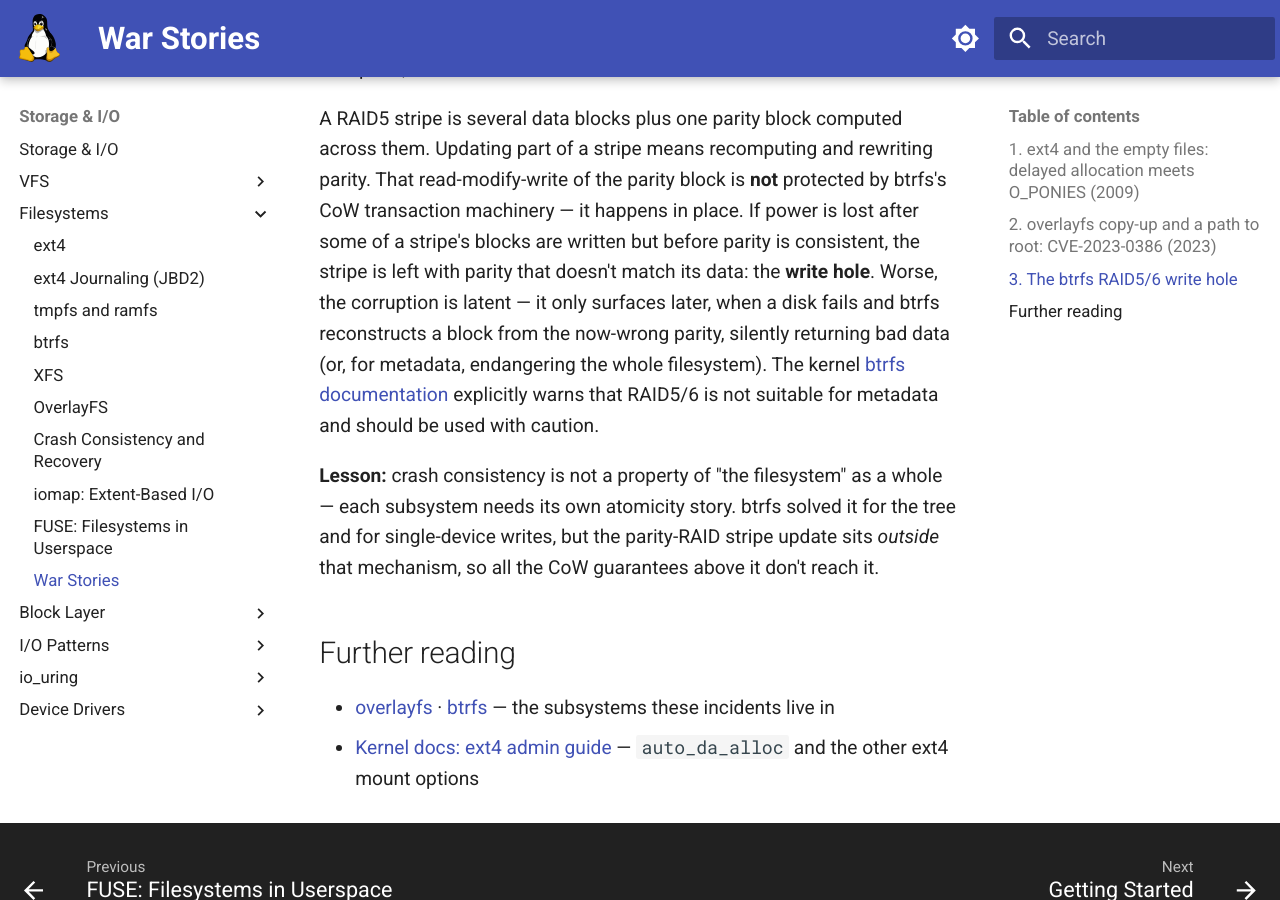
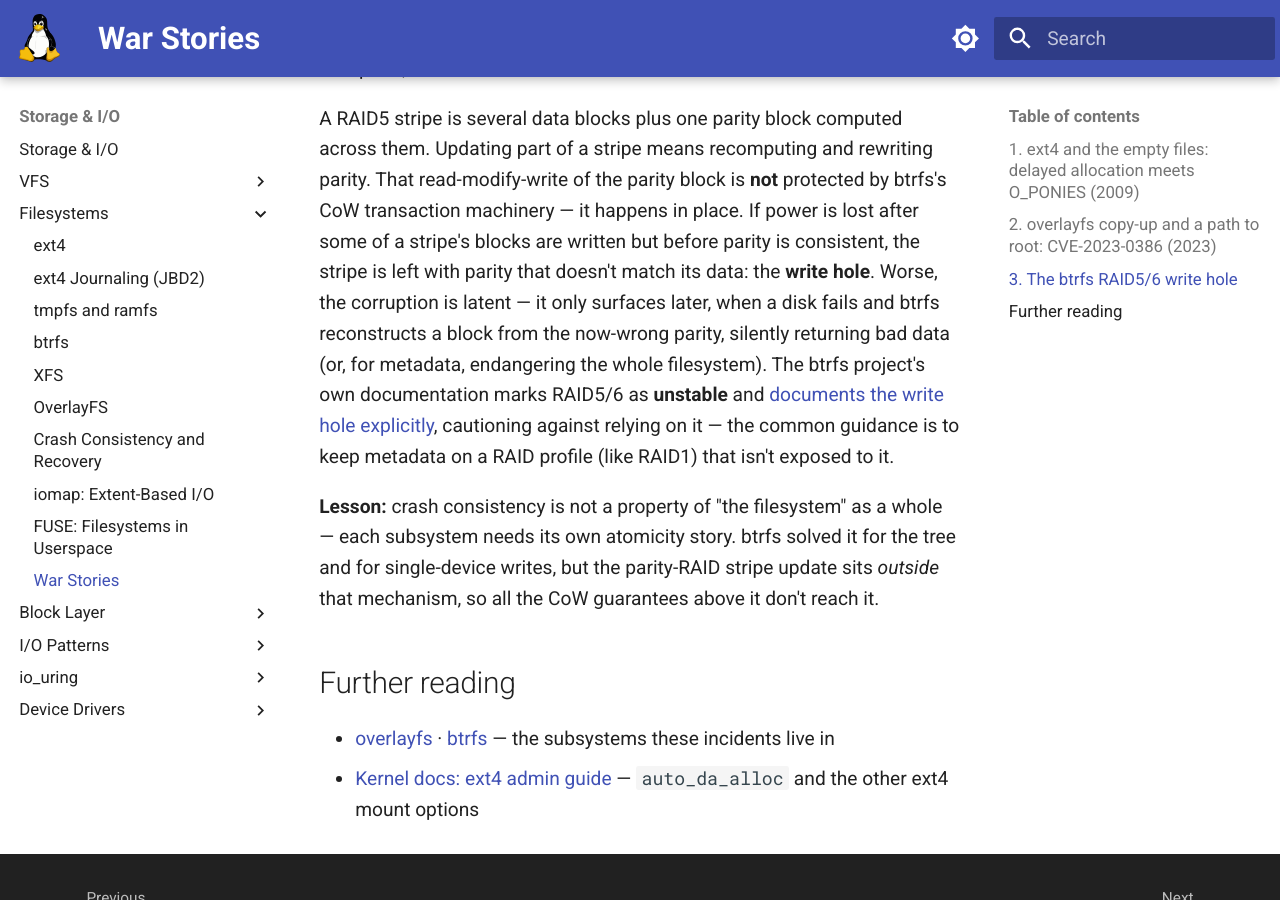
Before and after one commit to laveeshb/linux-kernel-internals, an MkDocs documentation site: the page built from docs/filesystems/war-stories.md, in a window 1280 px wide and 900 px high, scrolled down 2566 px. Built offline with MkDocs 1.6.1 and Material for MkDocs 9.7.7, drawn with Linux system fonts in a browser that asks for light colours.

Commit message:
filesystems: fix btrfs write-hole citation in war stories (review BLOCKER)
The kernel btrfs.html page is a feature overview and does not warn about
RAID5/6 or the write hole; that warning lives in the btrfs project docs.
Cite btrfs.readthedocs.io (which documents the write hole and marks RAID5/6
unstable) instead of overstating what the kernel doc says.

```diff
--- a/docs/filesystems/war-stories.md
+++ b/docs/filesystems/war-stories.md
@@ -28,7 +28,7 @@ The fix makes copy-up **verify the uid/gid actually map** into the mounter's nam
 
 [btrfs](btrfs.md) is copy-on-write and checksums everything, which normally makes it exceptionally crash-safe. Its parity RAID (RAID5/RAID6) is the glaring exception, and the reason is structural.
 
-A RAID5 stripe is several data blocks plus one parity block computed across them. Updating part of a stripe means recomputing and rewriting parity. That read-modify-write of the parity block is **not** protected by btrfs's CoW transaction machinery — it happens in place. If power is lost after some of a stripe's blocks are written but before parity is consistent, the stripe is left with parity that doesn't match its data: the **write hole**. Worse, the corruption is latent — it only surfaces later, when a disk fails and btrfs reconstructs a block from the now-wrong parity, silently returning bad data (or, for metadata, endangering the whole filesystem). The kernel [btrfs documentation](https://docs.kernel.org/filesystems/btrfs.html) explicitly warns that RAID5/6 is not suitable for metadata and should be used with caution.
+A RAID5 stripe is several data blocks plus one parity block computed across them. Updating part of a stripe means recomputing and rewriting parity. That read-modify-write of the parity block is **not** protected by btrfs's CoW transaction machinery — it happens in place. If power is lost after some of a stripe's blocks are written but before parity is consistent, the stripe is left with parity that doesn't match its data: the **write hole**. Worse, the corruption is latent — it only surfaces later, when a disk fails and btrfs reconstructs a block from the now-wrong parity, silently returning bad data (or, for metadata, endangering the whole filesystem). The btrfs project's own documentation marks RAID5/6 as **unstable** and [documents the write hole explicitly](https://btrfs.readthedocs.io/en/latest/btrfs-man5.html), cautioning against relying on it — the common guidance is to keep metadata on a RAID profile (like RAID1) that isn't exposed to it.
 
 **Lesson:** crash consistency is not a property of "the filesystem" as a whole — each subsystem needs its own atomicity story. btrfs solved it for the tree and for single-device writes, but the parity-RAID stripe update sits *outside* that mechanism, so all the CoW guarantees above it don't reach it.
 
```
